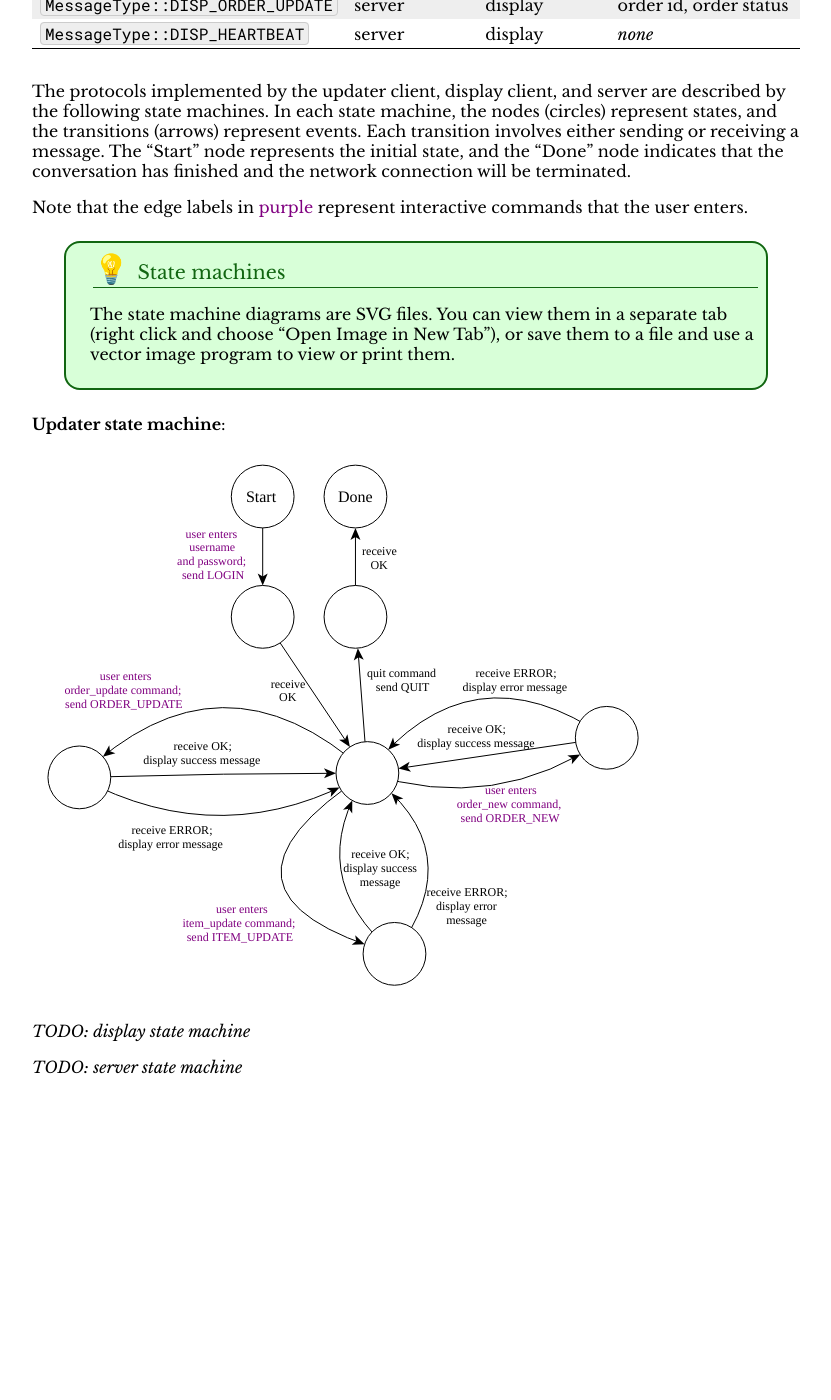
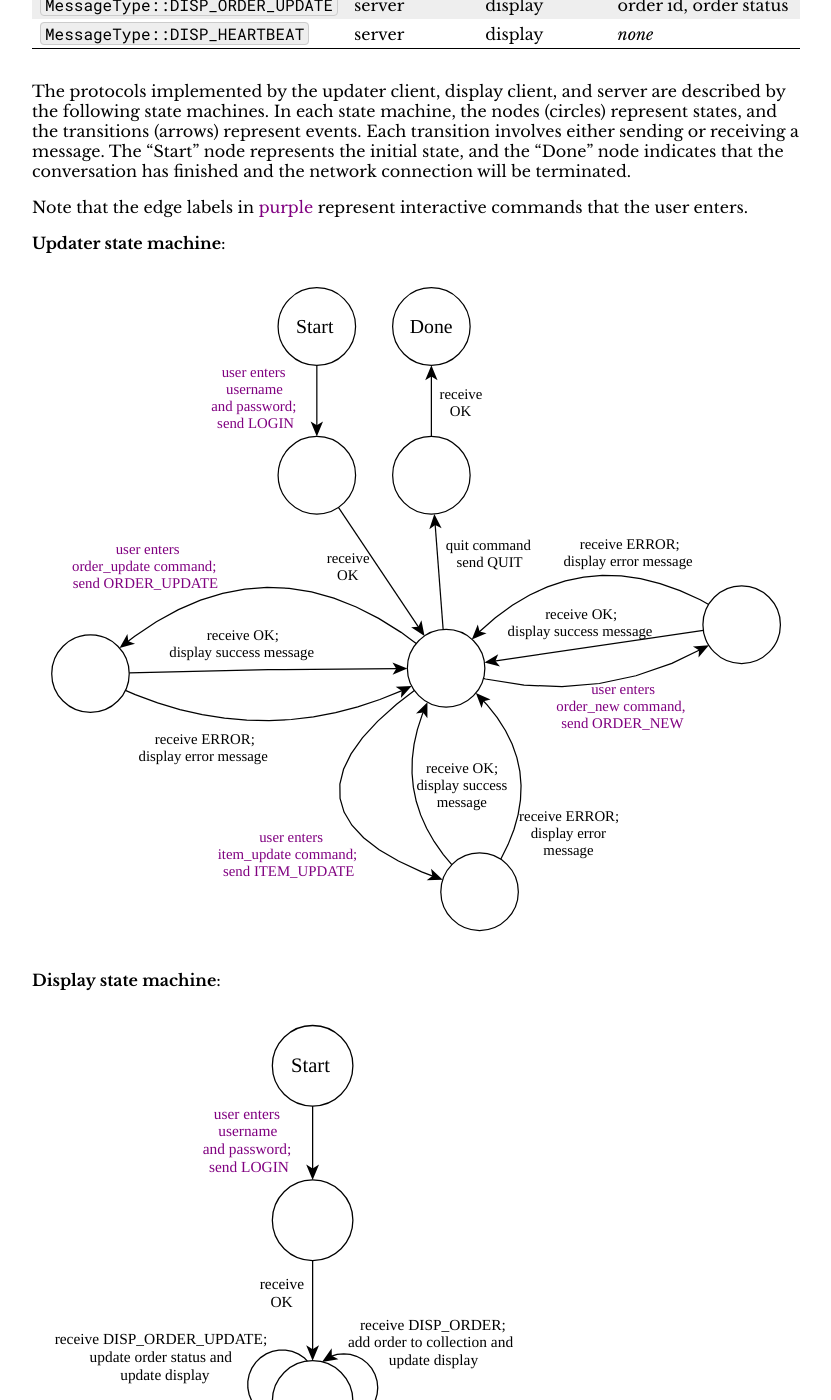
Before and after one commit to jhucsf/spring2026, a Jekyll site: the page built from assign/assign05.md, in a window 1280 px wide and 1400 px high, scrolled down 3426 px. Shown: the whole window, without its empty margins (224-1055 px from the left). Built offline with Jekyll 4.4.1, drawn with Linux system fonts in a browser that asks for light colours; before the commit the page ends 4535 px from its top, so only the background shows below that.

Commit message:
display state machine

```diff
--- a/assign/assign05.md
+++ b/assign/assign05.md
@@ -192,19 +192,22 @@ will be terminated.
 Note that the edge labels in <span style="color: #800080;">purple</span>
 represent interactive commands that the user enters.
 
-<div class='admonition tip'>
-  <div class='title'>State machines</div>
-  <div class='content' markdown=1>
-The state machine diagrams are SVG files. You can view them in a separate
-tab (right click and choose "Open Image in New Tab"), or save them to a file
-and use a vector image program to view or print them.
-  </div>
-</div>
-
 **Updater state machine**:
 
+<a href="img/assign05/updater-sm.svg">
+  <img style="width: 48em;" alt="Updater state machine diagram" src="img/assign05/updater-sm.svg">
+</a>
+
+**Display state machine**:
+
+<a href="img/assign05/display-sm.svg">
+  <img style="width: 32em;" alt="Display state machine diagram" src="img/assign05/display-sm.svg">
+</a>
+
+<!--
 ![Updater state machine diagram](img/assign05/updater-sm.svg)
 
-*TODO: display state machine*
+![Display state machine diagram](img/assign05/display-sm.svg)
+-->
 
 *TODO: server state machine*
```
Also changed, not shown: assign/img/assign05/display-sm.svg (added), 1 other file.
